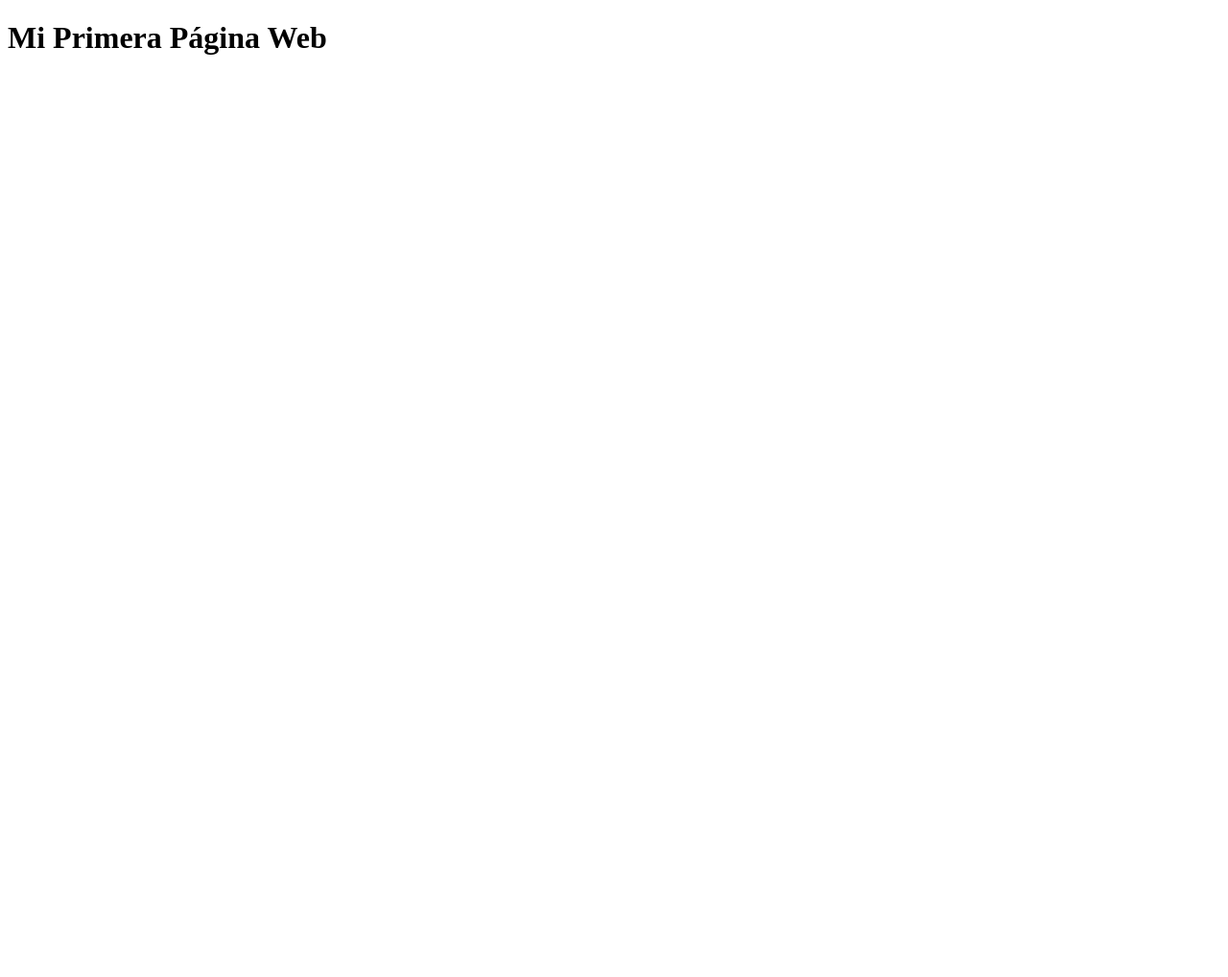
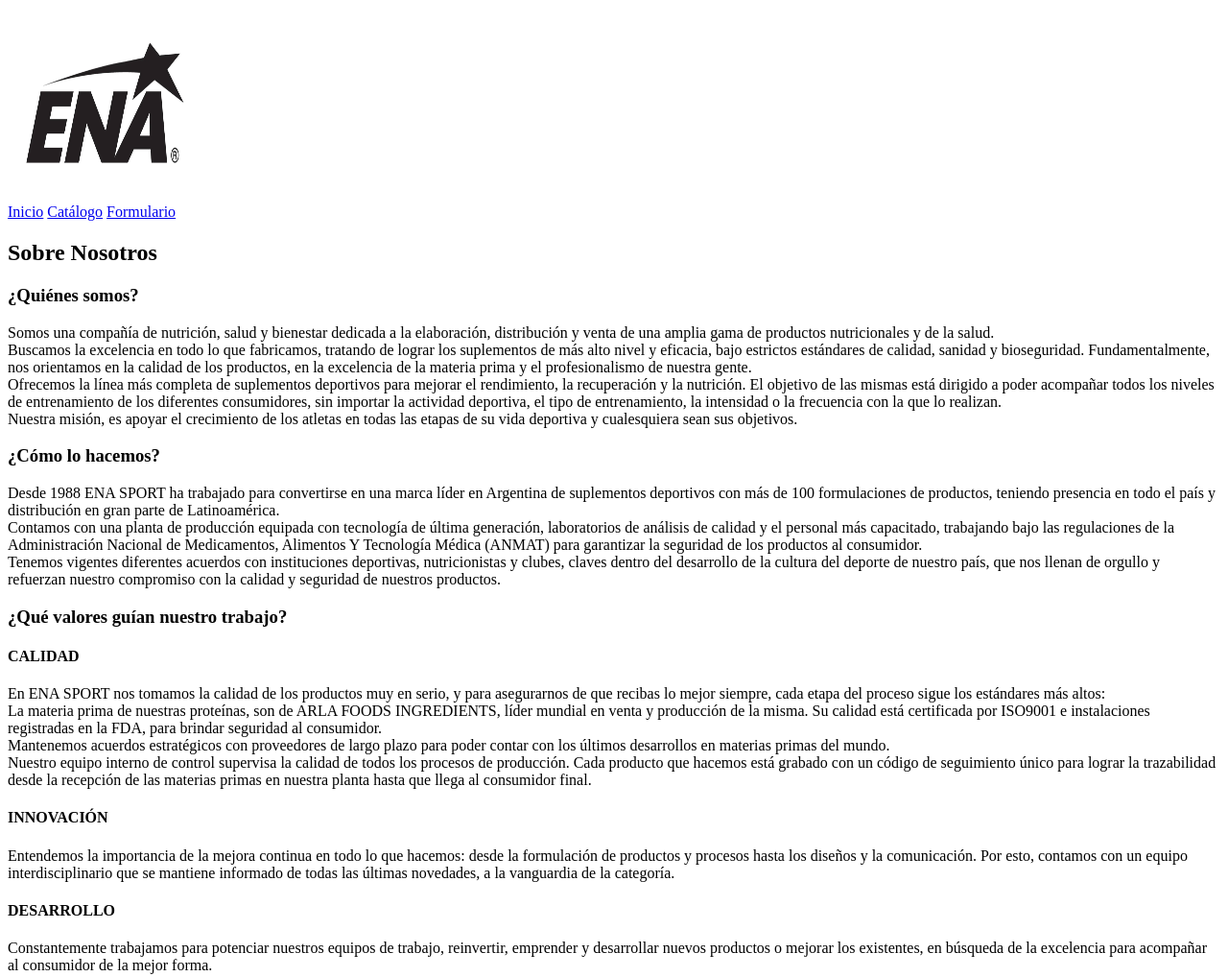
Before and after one commit to euge-bonifacio/TP1-AW-Bonifacio, a website: page Index.html in a window 1280 px wide. Shown: the top 1018 px of the page at 96% size. Before the commit the page ends 800 px from the top, so only its background shows below. Drawn offline with Linux system fonts and the light colour scheme.

Commit message:
Creamos la estructura html del home

```diff
--- /dev/null
+++ b/Index.css
@@ -0,0 +1,4 @@
+img{
+    height: 200px;
+    width: 200px;
+}
--- a/Index.html
+++ b/Index.html
@@ -3,9 +3,82 @@
 <head>
     <meta charset="UTF-8">
     <meta name="viewport" content="width=device-width, initial-scale=1.0">
-    <title>Document</title>
+    <link rel="stylesheet" href="Index.css">
+    <title>Ena Sport Suplementos</title>
 </head>
 <body>
-    <h1>Mi Primera Página Web</h1>
+    <header>
+        <img src="Imagenes/LogoEnaSports.PNG" alt="LogoEnaSports">
+        <nav>
+            <a href="Index.html">Inicio</a>
+            <a href="catalogo.html">Catálogo</a>
+            <a href="formulario.html">Formulario</a>
+        </nav>
+    </header>
+    <main>
+        <section>
+            <h2>Sobre Nosotros</h2>
+
+            <h3>¿Quiénes somos?</h3>
+            <p>
+                Somos una compañía de nutrición, salud y bienestar dedicada a la elaboración, distribución y venta de una amplia gama de productos nutricionales y de la salud.
+                <br/>
+                Buscamos la excelencia en todo lo que fabricamos, tratando de lograr los suplementos de más alto nivel y eficacia, bajo estrictos estándares de calidad, sanidad y bioseguridad. Fundamentalmente, nos orientamos en la calidad de los productos, en la excelencia de la materia prima y el profesionalismo de nuestra gente.
+                <br/>
+                Ofrecemos la línea más completa de suplementos deportivos para mejorar el rendimiento, la recuperación y la nutrición. El objetivo de las mismas está dirigido a poder acompañar todos los niveles de entrenamiento de los diferentes consumidores, sin importar la actividad deportiva, el tipo de entrenamiento, la intensidad o la frecuencia con la que lo realizan.
+                <br/>
+                Nuestra misión, es apoyar el crecimiento de los atletas en todas las etapas de su vida deportiva y cualesquiera sean sus objetivos.
+            </p>
+
+            <h3>¿Cómo lo hacemos?</h3>
+            <p>
+                Desde 1988 ENA SPORT ha trabajado para convertirse en una marca líder en Argentina de suplementos deportivos con más de 100 formulaciones de productos, teniendo presencia en todo el país y distribución en gran parte de Latinoamérica.
+                <br/>
+                Contamos con una planta de producción equipada con tecnología de última generación, laboratorios de análisis de calidad y el personal más capacitado, trabajando  bajo  las regulaciones de  la Administración Nacional de Medicamentos, Alimentos Y Tecnología Médica (ANMAT) para garantizar la seguridad de los productos al consumidor.
+                <br/>
+                Tenemos vigentes diferentes acuerdos con instituciones deportivas, nutricionistas y clubes, claves dentro del desarrollo de la cultura del deporte de nuestro país, que nos llenan de orgullo y refuerzan nuestro compromiso con la calidad y seguridad de nuestros productos.
+            </p>
+
+            <h3>¿Qué valores guían nuestro trabajo?</h3>
+            <h4>CALIDAD</h4>
+            <p>
+                En ENA SPORT nos tomamos la calidad de los productos muy en serio, y para asegurarnos de que recibas lo mejor siempre, cada etapa del proceso sigue los estándares más altos:
+                <br/>
+                La materia prima de nuestras proteínas, son de ARLA FOODS INGREDIENTS, líder mundial en venta y producción de la misma. Su calidad está certificada por ISO9001 e instalaciones registradas en la FDA, para brindar seguridad al consumidor.
+                <br/>
+                Mantenemos acuerdos estratégicos con proveedores de largo plazo para poder contar con los últimos desarrollos en materias primas del mundo.
+                <br/>
+                Nuestro equipo interno de control supervisa la calidad de todos los procesos de producción. Cada producto que hacemos está grabado con un código de seguimiento único para lograr la trazabilidad desde la recepción de las materias primas en nuestra planta hasta que llega al consumidor final.
+            </p>
+            <h4>INNOVACIÓN</h4>
+            <p>
+                Entendemos la importancia de la mejora continua en todo lo que hacemos: desde la formulación de productos y procesos hasta los diseños y la comunicación. Por esto, contamos con un equipo interdisciplinario que se mantiene informado de todas las últimas novedades, a la vanguardia de la categoría.
+            </p>
+            <h4>DESARROLLO</h4>
+            <p>
+                Constantemente trabajamos para potenciar nuestros equipos de trabajo, reinvertir, emprender y desarrollar nuevos productos o mejorar los existentes, en búsqueda de la excelencia para acompañar al consumidor de la mejor forma.
+            </p>
+        </section>
+
+        <aside>
+            <section>
+                <h3>¿Donde Estamos?</h3>
+                <iframe src="https://www.google.com/maps/embed?pb=!1m18!1m12!1m3!1d13617.853815314145!2d-64.20488744974136!3d-31.42890571948396!2m3!1f0!2f0!3f0!3m2!1i1024!2i768!4f13.1!3m3!1m2!1s0x9432a34179f8ce27%3A0x9dc25283c65a498f!2sADN%20SUPLEMENTOS%20NUEVA%20C%C3%93RDOBA!5e0!3m2!1ses-419!2sar!4v1693828226682!5m2!1ses-419!2sar" width="400" height="300" style="border:0;" allowfullscreen="" loading="lazy" referrerpolicy="no-referrer-when-downgrade"></iframe>
+            </section>
+        </aside>
+    </main>
+    <footer>
+        <h4>Acerca de Ena Sport</h4>
+        <p>Somos una marca de suplementos deportivos que busca la excelencia en todo lo que hace. Nuestra misión es apoyar el crecimiento de los atletas en todas las etapas de su vida deportiva y cualesquiera sean sus objetivos.</p>
+
+        <h4>Contacto</h4>
+        <a href="">Correo Electrónico</a>
+        <a href="">Teléfono</a>
+
+        <p>
+            © 2023 ENA Sport AR Todos los derechos reservados
+            Una marca de Empresa de Nutrición Argentina SA
+        </p>
+    </footer>
 </body>
 </html>
```
Also changed, not shown: catalogo.html (added, +11 -0 lines), formulario.html (added, +11 -0 lines), Imagenes/LogoEnaSports.PNG (added).
